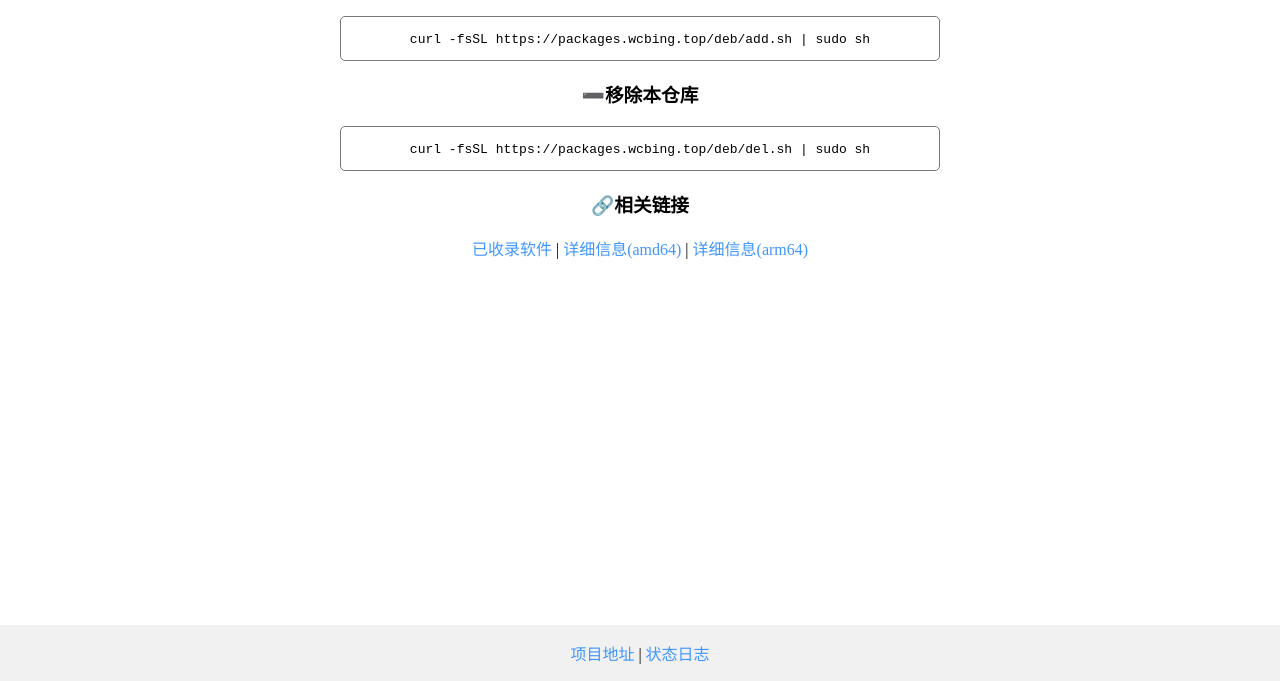
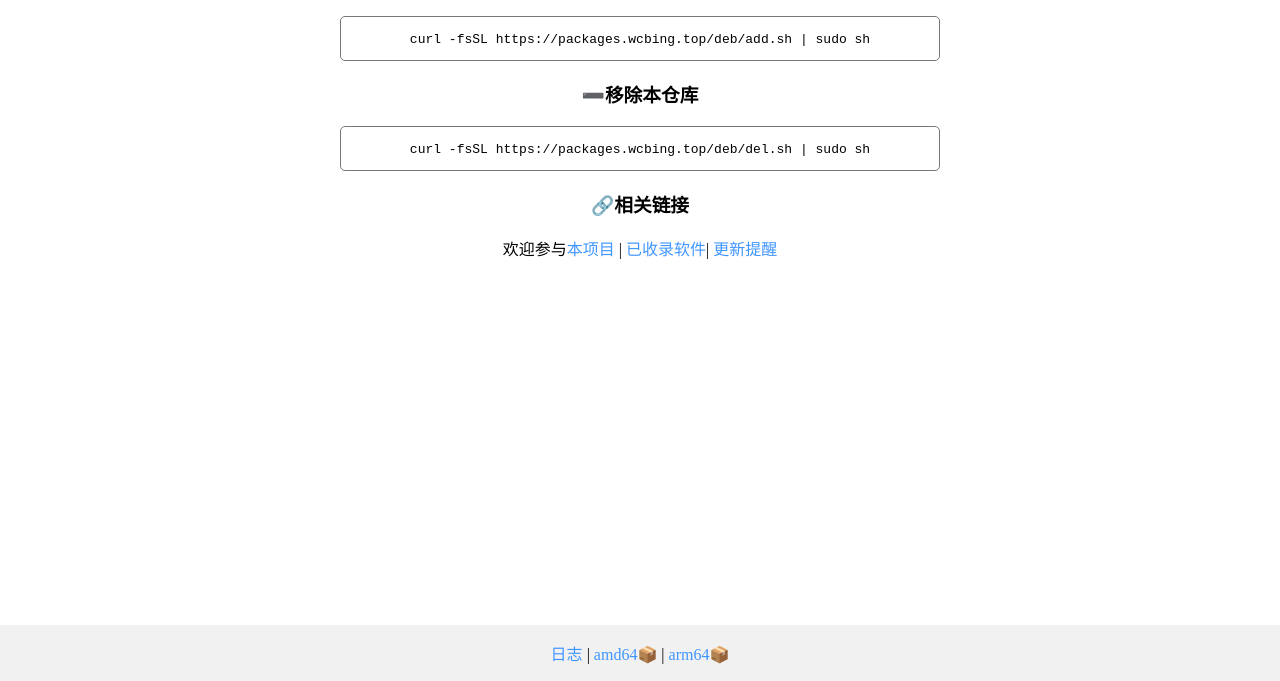
Before and after one commit to wcbing/wcbing-apt-repo, a plain HTML site: page deb/index.html in a window 1280 px wide. Shown: the part 119-800 px from the top of the page. Drawn offline with Linux system fonts and the light colour scheme.

Commit message:
docs: update README.md and index.html

```diff
--- a/deb/index.html
+++ b/deb/index.html
@@ -47,12 +47,14 @@
     </p>
     <h3>🔗相关链接</h3>
     <p>
-        <a href="https://github.com/wcbing/wcbing-apt-repo#已收录软件">已收录软件</a> |
-        <a href="./amd64/Packages">详细信息(amd64)</a> | <a href="./arm64/Packages">详细信息(arm64)</a>
+        欢迎参与<a href="https://github.com/wcbing/wcbing-apt-repo">本项目</a> |
+        <a href="https://github.com/wcbing/wcbing-apt-repo#已收录软件">已收录软件</a>|
+        <a href="https://t.me/wcbing_apt_repo">更新提醒</a>
     </p>
     <div class="footer">
-        <a href="https://github.com/wcbing/wcbing-apt-repo">项目地址</a> |
-        <a href="./status.txt">状态日志</a>
+        <a href="status/">日志</a> |
+        <a href="amd64/Packages">amd64📦</a> |
+        <a href="arm64/Packages">arm64📦</a>
     </div>
 </body>
 
```
Also changed, not shown: 1 other file.
